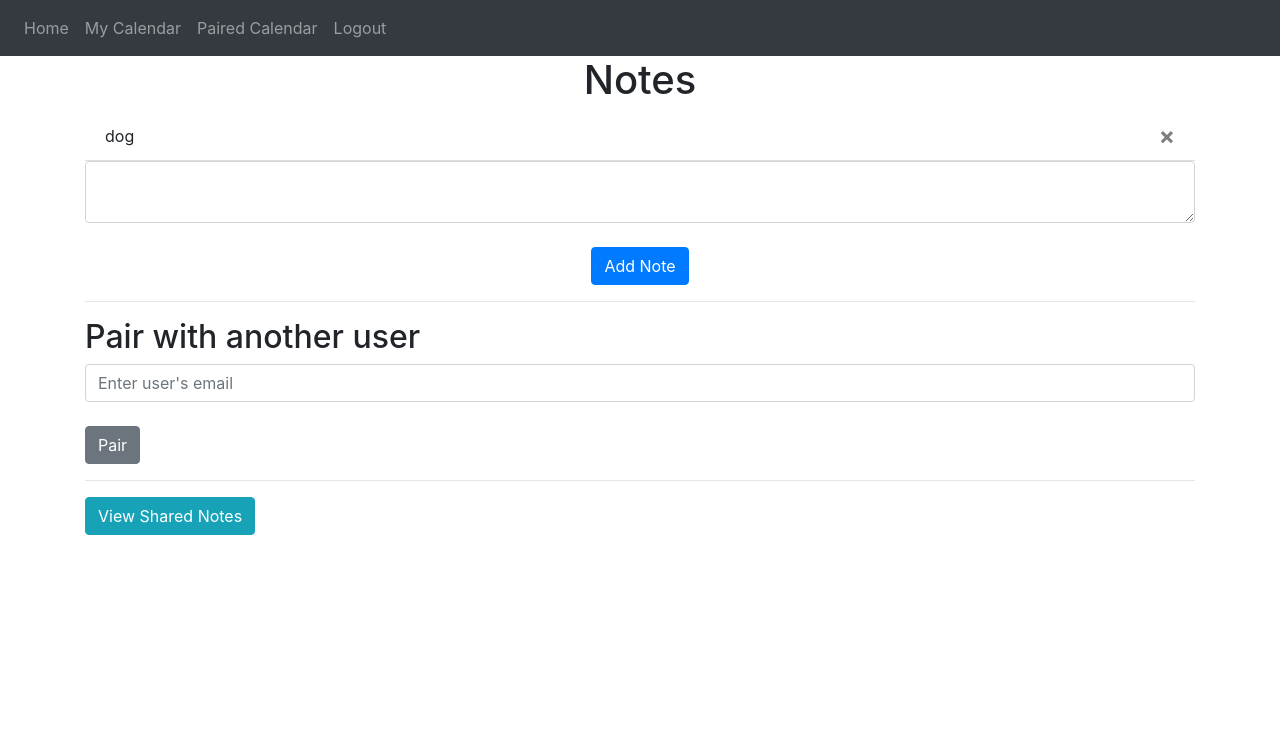
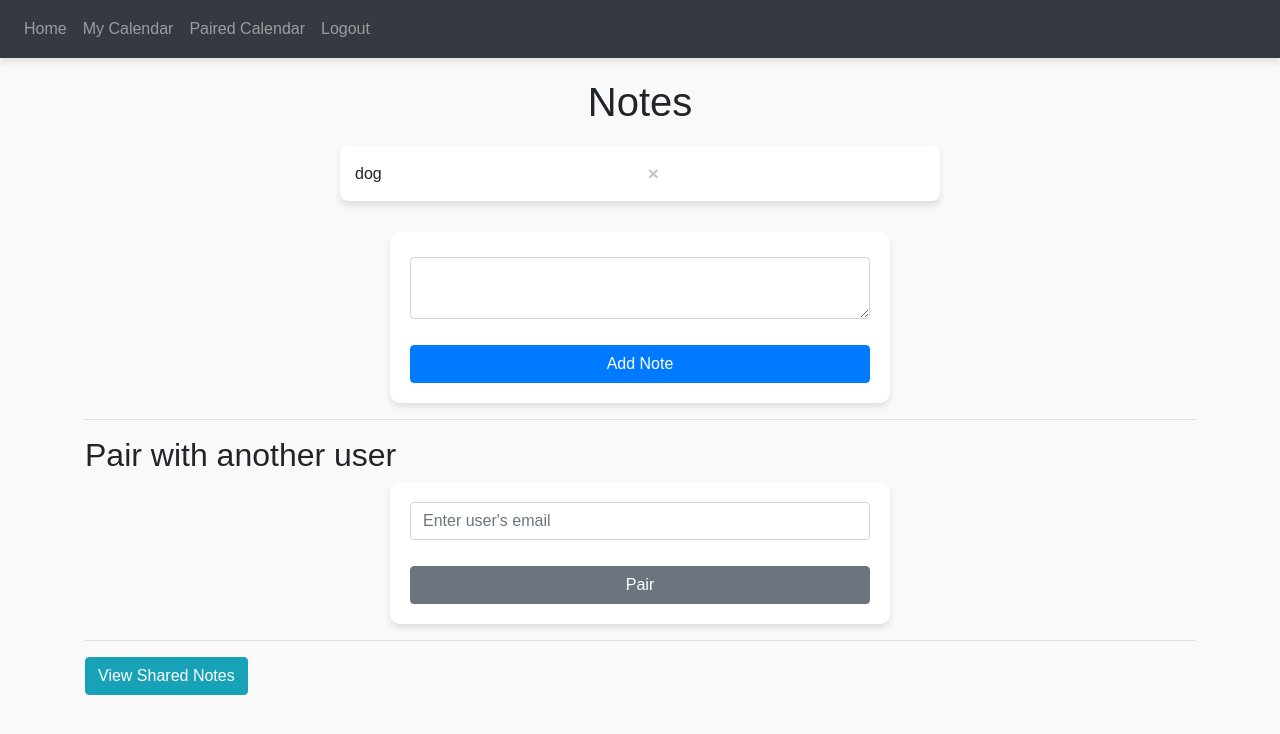
Before and after one commit to stewluj/productivity, a Flask app: page / in a window 1280 px wide. Shown: the top 734 px of the page. Run offline with Flask 3, Linux system fonts and the light colour scheme; a user stored in the database is signed in; data comes from the database, SQL or seed files in the repository; some libraries are stand-ins or nearby versions.

Commit message:
style changes

```diff
--- /dev/null
+++ b/website/static/style.css
@@ -0,0 +1,132 @@
+/* General Reset and Styling */
+body {
+    font-family: 'Arial', sans-serif;
+    background-color: #f9f9f9;
+    margin: 0;
+    padding: 0;
+    line-height: 1.6;
+}
+
+.container {
+    margin-top: 20px;
+}
+
+/* Navbar Styling */
+.navbar {
+    box-shadow: 0 4px 6px rgba(0, 0, 0, 0.1);
+}
+
+.navbar-nav .nav-item .nav-link {
+    color: white;
+    font-size: 1.1em;
+    font-weight: 500;
+}
+
+.navbar-nav .nav-item .nav-link:hover {
+    color: #ffd700;
+}
+
+/* Forms */
+form {
+    background-color: white;
+    padding: 20px;
+    border-radius: 10px;
+    box-shadow: 0 4px 6px rgba(0, 0, 0, 0.1);
+    max-width: 500px;
+    margin: 0 auto;
+}
+
+form h3 {
+    margin-bottom: 20px;
+    text-align: center;
+    font-weight: bold;
+    color: #333;
+}
+
+.form-group label {
+    font-weight: bold;
+    color: #555;
+}
+
+.form-group input,
+textarea {
+    width: 100%;
+    padding: 10px;
+    border-radius: 5px;
+    border: 1px solid #ddd;
+    margin-top: 5px;
+}
+
+.form-group input:focus,
+textarea:focus {
+    outline: none;
+    border-color: #007bff;
+    box-shadow: 0 0 3px rgba(0, 123, 255, 0.5);
+}
+
+button {
+    width: 100%;
+    background-color: #007bff;
+    color: white;
+    border: none;
+    padding: 10px;
+    border-radius: 5px;
+    font-size: 1em;
+    font-weight: bold;
+    cursor: pointer;
+    transition: background-color 0.3s ease;
+}
+
+button:hover {
+    background-color: #0056b3;
+}
+
+/* Notes List */
+#notes {
+    margin-top: 20px;
+    max-width: 600px;
+    margin: 20px auto;
+    padding: 0;
+    list-style-type: none;
+}
+
+#notes .list-group-item {
+    background-color: white;
+    padding: 15px;
+    margin-bottom: 10px;
+    border-radius: 8px;
+    box-shadow: 0 4px 6px rgba(0, 0, 0, 0.1);
+    display: flex;
+    justify-content: space-between;
+    align-items: center;
+}
+
+#notes .list-group-item button.close {
+    color: #888;
+    font-size: 1.2em;
+    transition: color 0.3s ease;
+}
+
+#notes .list-group-item button.close:hover {
+    color: #e74c3c;
+}
+
+/* Alerts */
+.alert {
+    max-width: 600px;
+    margin: 10px auto;
+    border-radius: 5px;
+}
+
+/* Alignment Fixes */
+.text-center {
+    text-align: center;
+}
+
+/* Footer */
+footer {
+    margin-top: 30px;
+    text-align: center;
+    font-size: 0.9em;
+    color: #aaa;
+}
--- a/website/templates/base.html
+++ b/website/templates/base.html
@@ -9,6 +9,10 @@
       integrity="sha384-Vkoo8x4CGsO3+Hhxv8T/Q5PaXtkKtu6ug5TOeNV6gBiFeWPGFN9MuhOf23Q9Ifjh"
       crossorigin="anonymous"
     />
+    <link rel="stylesheet" href="{{ url_for('static', filename='style.css') }}">
+    <link rel="preconnect" href="https://fonts.googleapis.com">
+    <link rel="preconnect" href="https://fonts.gstatic.com" crossorigin>
+    <link href="https://fonts.googleapis.com/css2?family=Space+Mono:ital,wght@0,400;0,700;1,400;1,700&display=swap" rel="stylesheet">
     <link
       rel="stylesheet"
       href="https://stackpath.bootstrapcdn.com/font-awesome/4.7.0/css/font-awesome.min.css"
```
